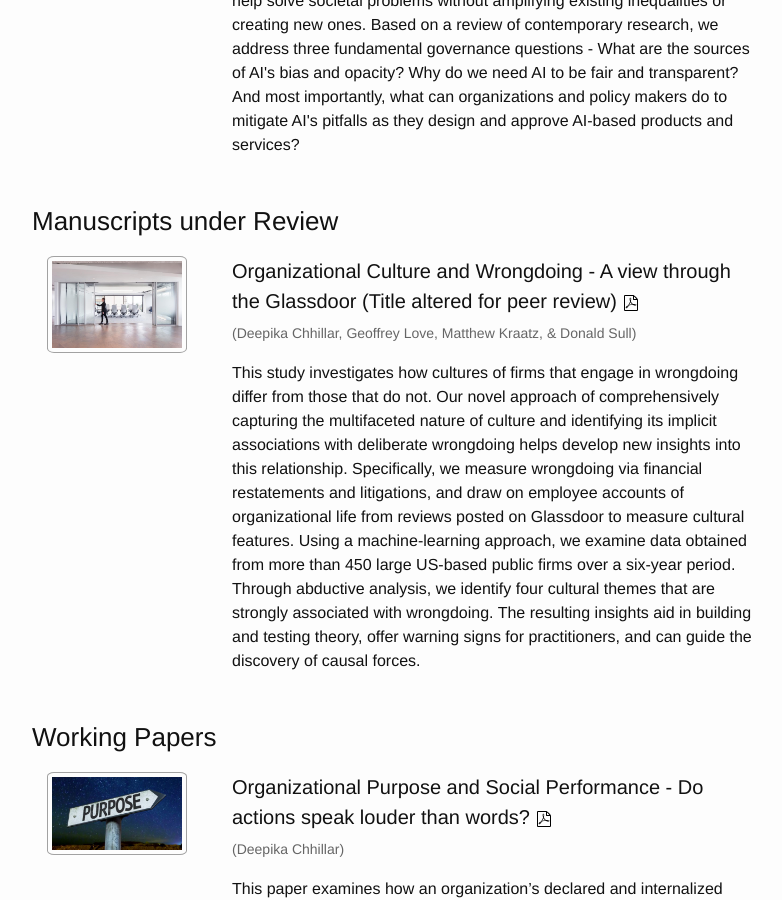
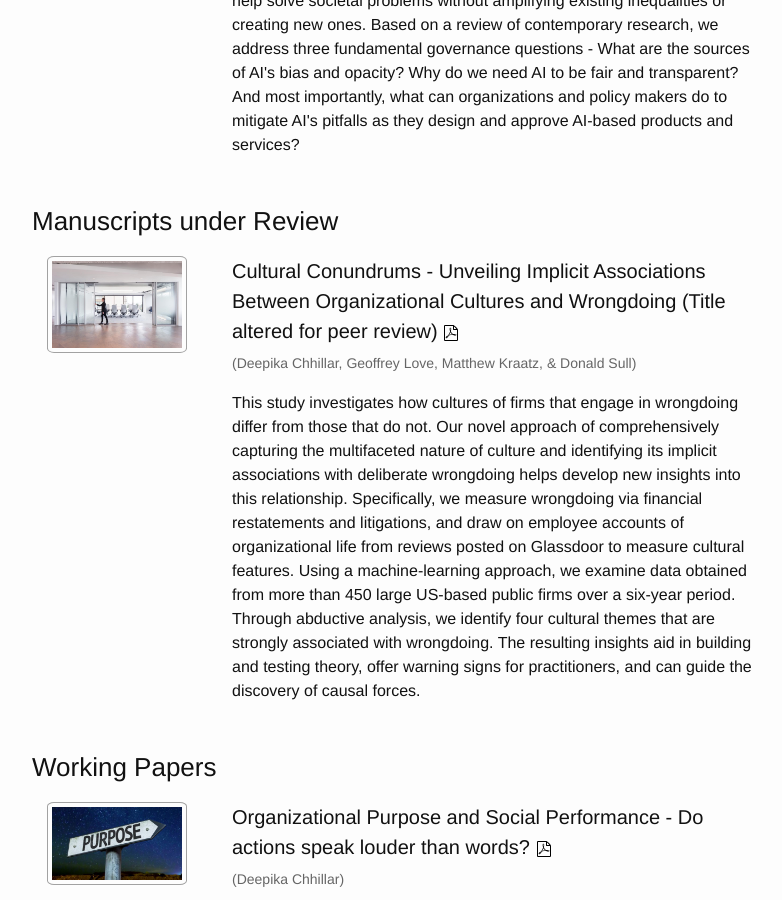
Before and after one commit to deepikachhillar/deepikachhillar.github.io, a Jekyll site: the page built from index.md, in a window 1280 px wide and 900 px high, scrolled down 752 px. Shown: the whole window, without its empty margins (238-1020 px from the left). Built offline with Jekyll 4.4.1, drawn with Linux system fonts in a browser that asks for light colours.

Commit message:
Update projects.yml

```diff
--- a/_data/projects.yml
+++ b/_data/projects.yml
@@ -5,7 +5,7 @@
 #   papers:
 #   description: Can research in programming languages help with machine learning? In this work, we are exploring how to use/develop programming language techniques to solve some of the common problems that researchers and practicioners encounter while building machine learning systems.
 
-- name: Organizational Culture and Wrongdoing - A view through the Glassdoor (Title altered for peer review)
+- name: Cultural Conundrums - Unveiling Implicit Associations Between Organizational Cultures and Wrongdoing (Title altered for peer review)
   id: glassdoor
   start: 2019
   end: 2023
```
